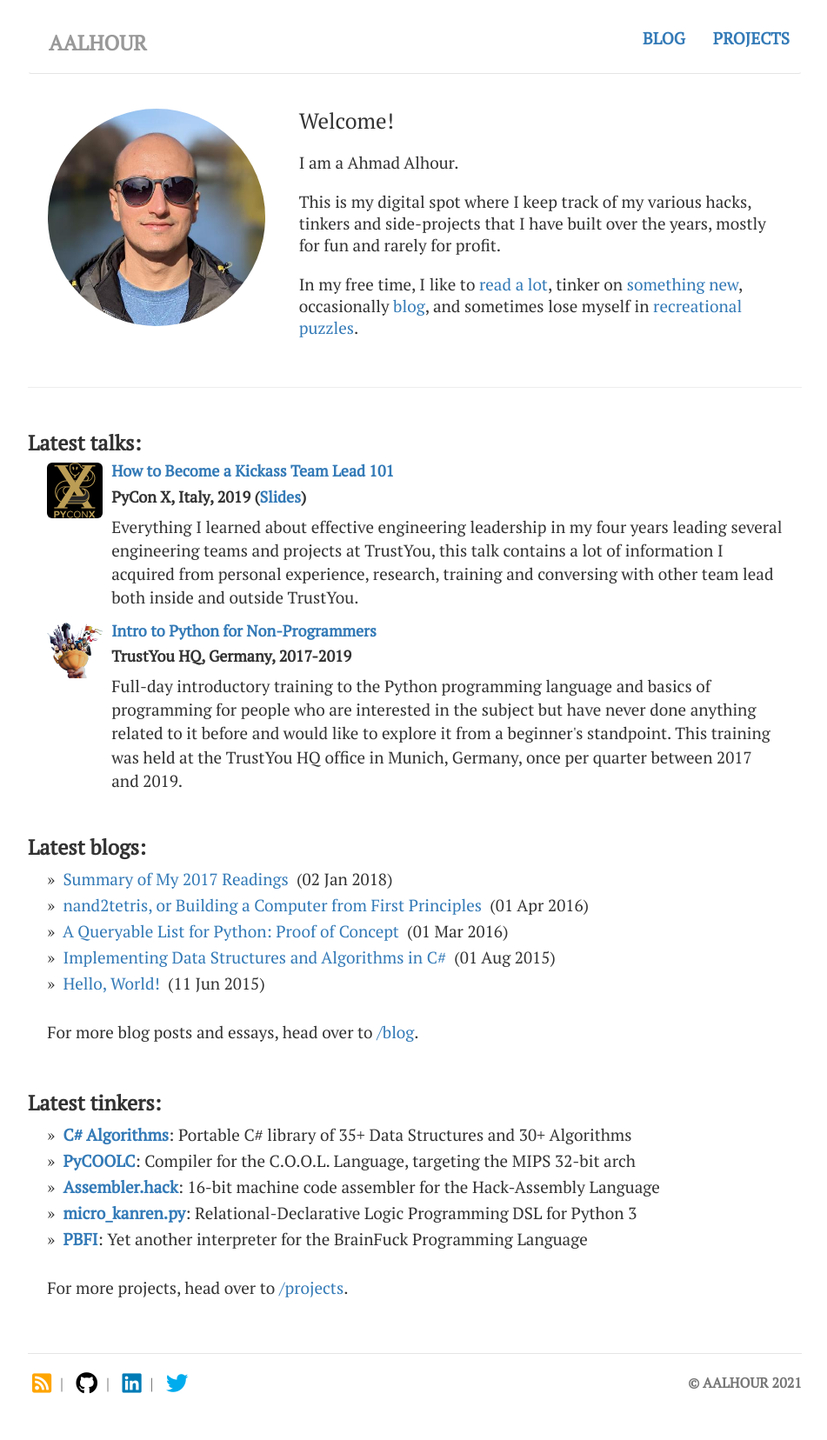
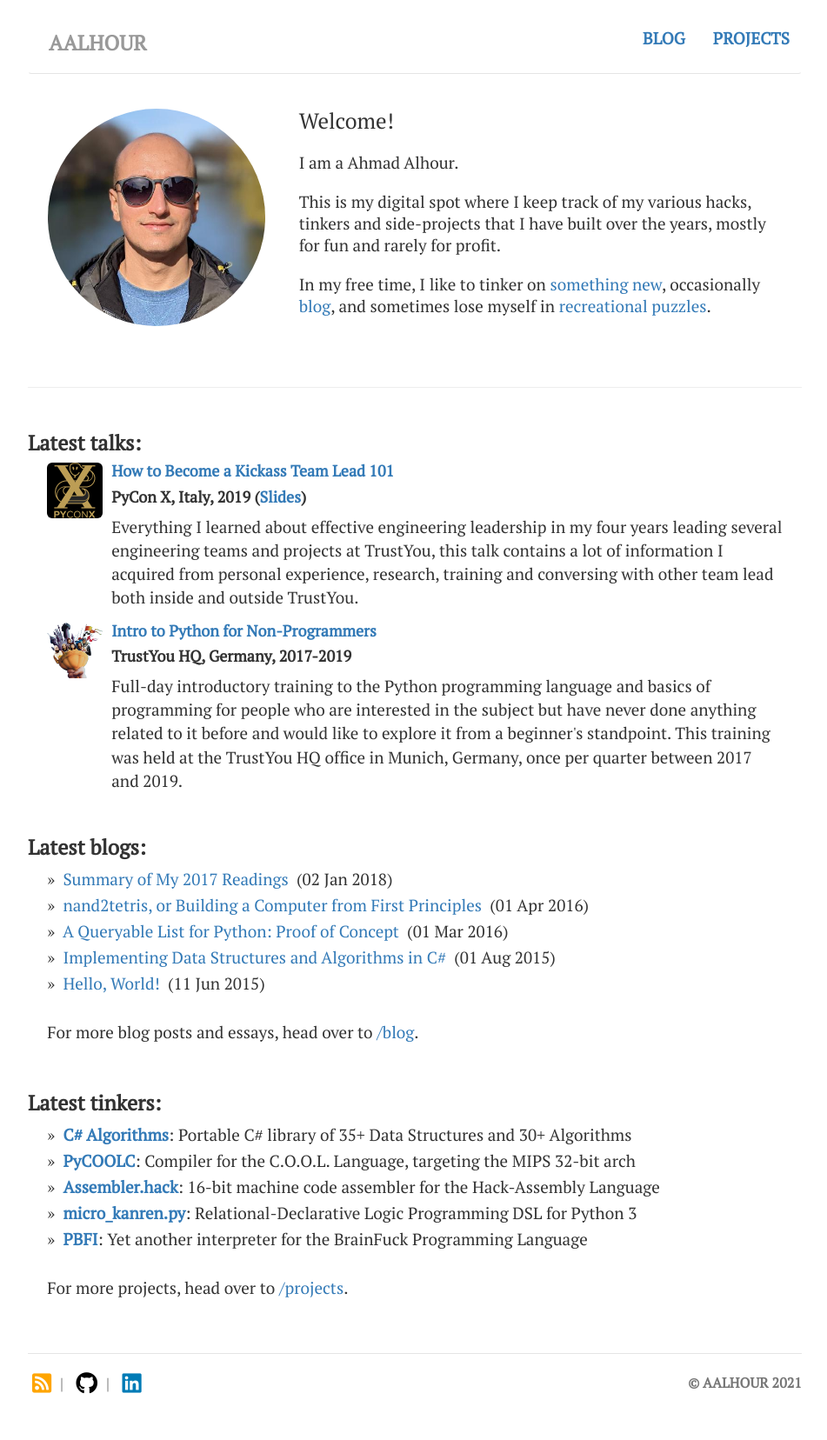
Before and after one commit to aalhour/aalhour.github.io, a Jekyll site: the page built from index.html, in a window 1280 px wide. Shown: the whole page at 87% size, without its empty margins (163-1114 px from the left). Built offline with Jekyll 4.4.1, drawn with Linux system fonts in a browser that asks for light colours.

```diff
--- a/_includes/footer.html
+++ b/_includes/footer.html
@@ -3,8 +3,10 @@
 		<div class="col-md-8 col-sm-8 col-xs-7">
 			<a class="social-item" target="_blank" title="RSS Feed" href="{{ "/feed.xml" | prepend: site.baseurl }}"><li class="fas fa-rss-square fa-lg rss-color ml5 m5"></li></a><span>&nbsp;|&nbsp;</span>
 			<a class="social-item" target="_blank" title="GitHub" href="https://github.com/aalhour"><li class="fab fa-github fa-lg github-color ml5 m5"></li></a><span>&nbsp;|&nbsp;</span>
-			<a class="social-item" target="_blank" title="Linkedin" href="https://linkedin.com/in/aalhour"><li class="fab fa-linkedin fa-lg linkedin-color ml5 m5"></li></a><span>&nbsp;|&nbsp;</span>
-			<a class="social-item" target="_blank" title="Twitter" href="https://twitter.com/ahmad_alhour"><li class="fab fa-twitter fa-lg twitter-color ml5 m5"></li></a>
+			<a class="social-item" target="_blank" title="Linkedin" href="https://linkedin.com/in/aalhour"><li class="fab fa-linkedin fa-lg linkedin-color ml5 m5"></li></a><span>
+			<!--
+			&nbsp;|&nbsp;</span>
+			<a class="social-item" target="_blank" title="Twitter" href="https://twitter.com/ahmad_alhour"><li class="fab fa-twitter fa-lg twitter-color ml5 m5"></li></a> -->
 			<!--<span>&nbsp;|&nbsp;</span><a class="social-item" target="_blank" title="Medium Blog" href="https://medium.com/aalhour"><li class="fab fa-medium fa-lg medium-color ml5 m5"></li></a>-->
 		</div>
 
@@ -20,7 +22,7 @@
 					<a class="social-item" target="_blank" title="RSS Feed" href="{{ "/feed.xml" | prepend: site.baseurl }}"><li class="fas fa-rss-square fa-lg rss-color m5"></li></a><span>&nbsp;|&nbsp;</span>
 					<a class="social-item" target="_blank" title="GitHub" href="https://github.com/aalhour"><li class="fab fa-github fa-lg github-color m5"></li></a><span>&nbsp;|&nbsp;</span>
 					<a class="social-item" target="_blank" title="Linkedin" href="https://linkedin.com/in/aalhour"><li class="fab fa-linkedin fa-lg linkedin-color ml5 m5"></li></a><span>&nbsp;|&nbsp;</span>
-					<a class="social-item" target="_blank" title="Twitter" href="https://twitter.com/ahmad_alhour"><li class="fab fa-twitter fa-lg twitter-color m5"></li></a>
+					<!-- <a class="social-item" target="_blank" title="Twitter" href="https://twitter.com/ahmad_alhour"><li class="fab fa-twitter fa-lg twitter-color m5"></li></a> -->
 					<!--<span>&nbsp;|&nbsp;</span><a class="social-item" target="_blank" title="Medium Blog" href="https://medium.com/aalhour"><li class="fab fa-medium fa-lg medium-color m5"></li></a>-->
 				</div>
 			</center>
--- a/index.html
+++ b/index.html
@@ -18,7 +18,7 @@ description: Ahmad Alhour's Personal Website.
 		<p class="lead">Welcome!</p>
 		<p>I am a Ahmad Alhour.</p>
 		<p>This is my digital spot where I keep track of my various hacks, tinkers and side-projects that I have built over the years, mostly for fun and rarely for profit.</p>
-		<p>In my free time, I like to <a href="https://www.goodreads.com/aalhour" target="">read a lot</a>, tinker on <a href="/projects">something new</a>, occasionally <a href="/projects">blog</a>, and sometimes lose myself in <a target="" href="https://projecteuler.net/"><span itemprop="title">recreational puzzles</span></a>.</p>
+		<p>In my free time, I like to tinker on <a href="/projects">something new</a>, occasionally <a href="/blog">blog</a>, and sometimes lose myself in <a target="" href="https://projecteuler.net/"><span itemprop="title">recreational puzzles</span></a>.</p>
 	</div>
 </div>
 
@@ -104,7 +104,7 @@ description: Ahmad Alhour's Personal Website.
 
 				<br />
 
-				<p>For more projects, head over to <a href="/projects" title="Blog">/projects</a>.</p>
+				<p>For more projects, head over to <a href="/projects" title="Projects">/projects</a>.</p>
 			</div><!--/.notelist -->
 		</div><!--/.wider-notes -->
 	</div>
```
Also changed, not shown: _data/social_links.yml (+4 -4 lines).
